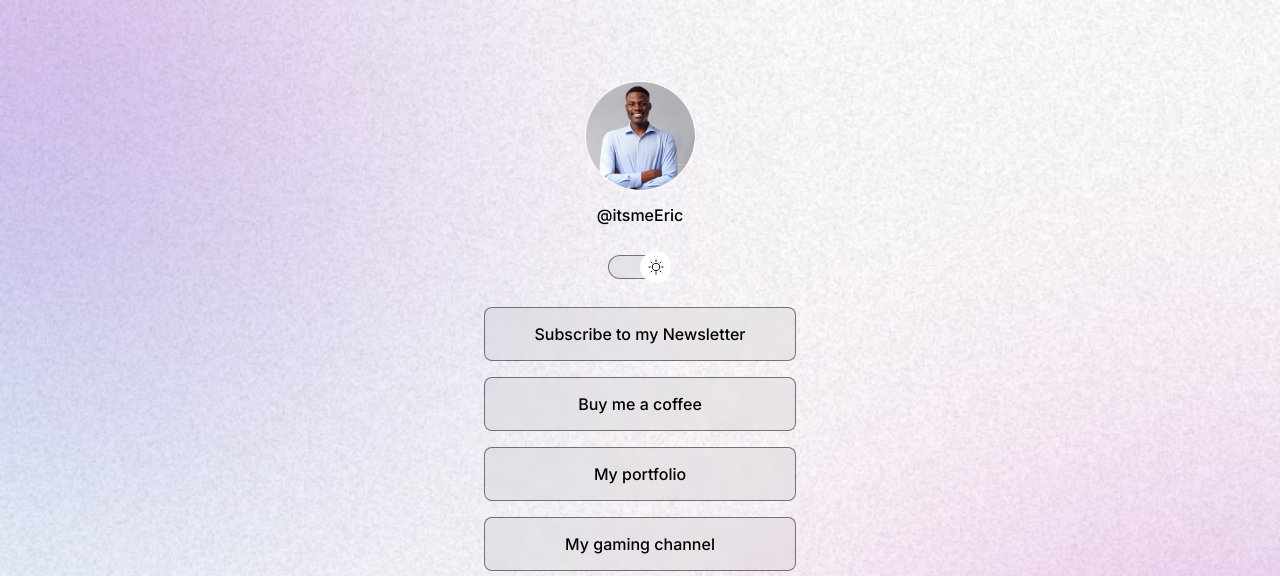
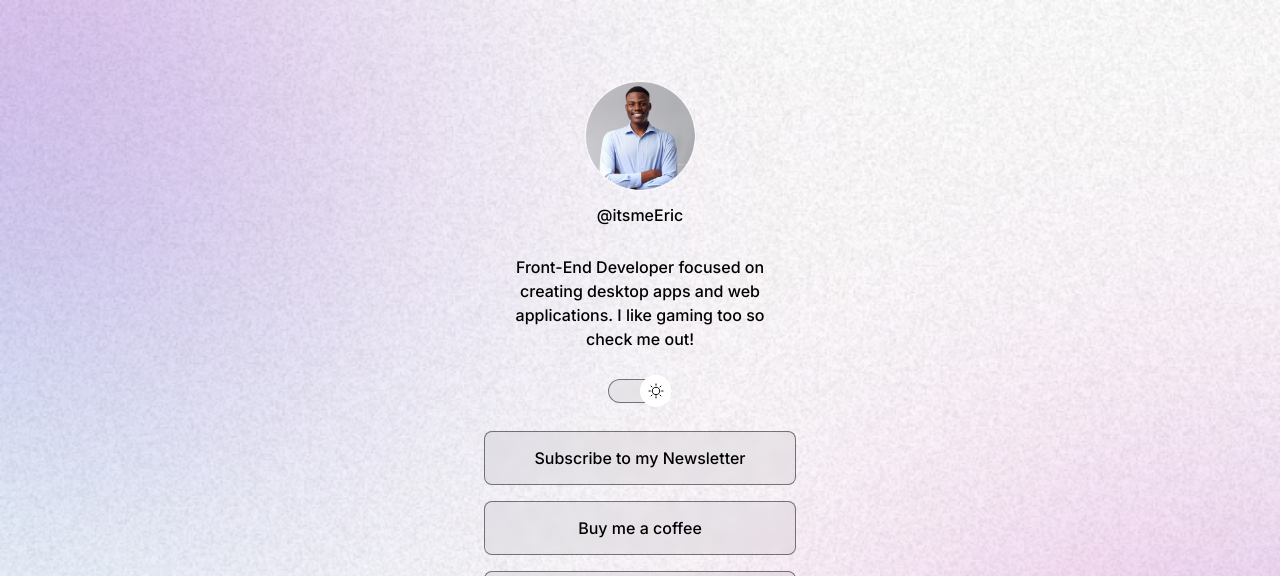
Before and after one commit to ItsmeEric/mylinks, a plain HTML site: page index.html in a window 1280 px wide. Shown: the top 576 px of the page. Drawn offline with nearby package versions, Linux system fonts and the light colour scheme.

```diff
--- a/index.html
+++ b/index.html
@@ -17,6 +17,9 @@
     <div id="profile">
       <img src="./assets/avatar.png" alt="Eric's picture smilling">
       <p>@itsmeEric</p>
+      <br>
+      <p>Front-End Developer focused on creating desktop apps and web applications. I like gaming too so check me out!
+      </p>
     </div>
 
     <div id="switch" onclick="toggleMode()">
```
Also changed, not shown: .github/preview.jpg (added), 1 other file.
